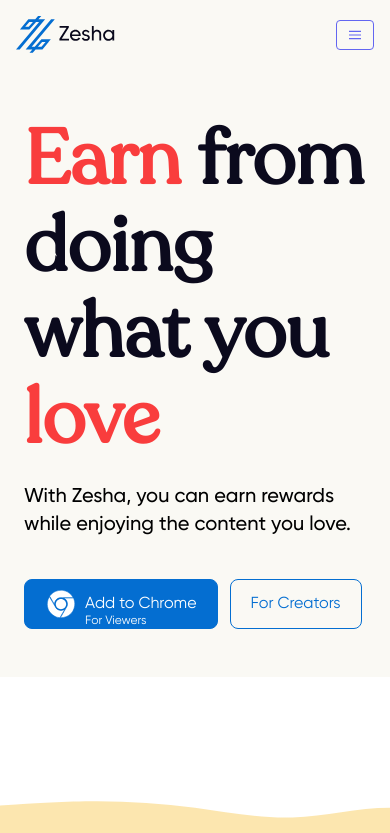
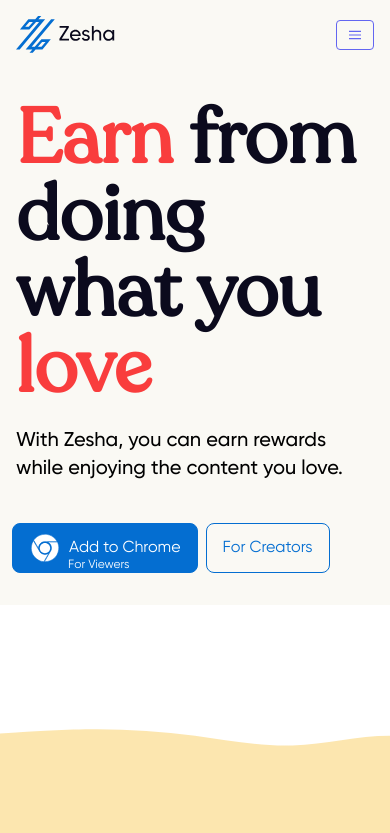
Before and after one commit to Zesha-io/zesha.io-frontend, a Next.js app: page / in a window 390 px wide. Shown: the top 833 px of the page. Built offline with nearby package versions, Linux system fonts and the light colour scheme.

Commit message:
Fix mobile view Hero Banner

```diff
--- a/src/components/Pages/App.jsx
+++ b/src/components/Pages/App.jsx
@@ -14,12 +14,12 @@
     return (
         <>
             <Layout>
-                <section className=" py-12 lg:py-20 bg-[#FAF9F4]">
-                    <div className="container mx-auto px-6 max-w-7xl w-full">
+                <section className=" py-8 lg:py-20 bg-[#FAF9F4]">
+                    <div className="container mx-auto px-3 lg:px-6 max-w-7xl w-full">
                         <div className="grid grid-cols-1 md:grid-cols-2 items-center ">
                             <div className="w-full md:w-3/2">
-                                <div>
-                                    <h1 className="text-[76px] font-bold font-['Recoleta'] text-[#0B0A1D] leading-[86.36px]">
+                                <div className="mx-1">
+                                    <h1 className="text-[76px] font-bold font-['Recoleta'] text-[#0B0A1D] leading-[76.36px]">
                                         <span className="text-[#F93D3D]">
                                             Earn
                                         </span>{" "}
@@ -29,44 +29,15 @@
                                         </span>
                                     </h1>
                                 </div>
-                                <div className="mb-10 mt-5">
+                                <div className="mb-10 mt-5 mx-1">
                                     <p className="text-xl font-medium">
                                         With Zesha, you can earn rewards while
                                         enjoying the content you love.
                                     </p>
                                 </div>
 
-                                {/* <div className="flex items-center h-full w-full justify-start gap-3 flex-wrap items-start">
-                                    <div>
-                                        <button className="rounded-lg flex items-center gap-2 px-5 py-2 text-md bg-[#046ED1] text-white border border-[#046ED1]">
-                                            <span className="text-[#046ED1]">
-                                                <ChromeIcon />
-                                            </span>
-                                            Add to Chrome
-                                        </button>
-                                        <p className="text-center mt-1 text-xs italic font-mono">
-                                            <span class="underline underline-offset-4">
-                                                For Viewers
-                                            </span>
-                                        </p>
-                                    </div>
-
-                                    <div>
-                                        <Link
-                                            href="/creators"
-                                            className="rounded-lg px-5 py-4 text-md border border-[#046ED1] text-[#046ED1]"
-                                        >
-                                            For Creators
-                                        </Link>
-                                        <p className="text-center mt-1s text-xs italic font-mono">
-                                            <span class="underline underline-offset-4 text-[#ffffff]">
-                                                &nbsp;
-                                            </span>
-                                        </p>
-                                    </div>
-                                </div> */}
-                                <div className="flex flex items-center h-full w-full justify-start gap-3 flex-wrap items-start">
-                                    <button className="relative rounded-lg flex-1s flex-col items-center gap-2s px-5 py-2 text-md bg-[#046ED1] text-white border border-[#046ED1]">
+                                <div className="flex flex items-center h-full w-full justify-start gap-2 flex-wrap items-start">
+                                    <button className="relative rounded-lg flex-1s flex-col items-center gap-2s px-4 py-2 text-md bg-[#046ED1] text-white border border-[#046ED1]">
                                         <span className="flex">
                                             <span className="text-[#046ED1]">
                                                 <ChromeIcon />
@@ -80,7 +51,7 @@
                                             className="underlines text-xs underline-offset-4s absolute "
                                             style={{
                                                 bottom: "-1px",
-                                                right: "70px",
+                                                right: "67px",
                                             }}
                                         >
                                             For Viewers{" "}
@@ -91,7 +62,7 @@
                                     <div className="flex-1">
                                         <Link
                                             href="/creators"
-                                            className="rounded-lg px-5 py-4 text-md border border-[#046ED1] text-[#046ED1]"
+                                            className="rounded-lg px-4 py-4 text-md border border-[#046ED1] text-[#046ED1]"
                                         >
                                             For Creators
                                         </Link>
```
